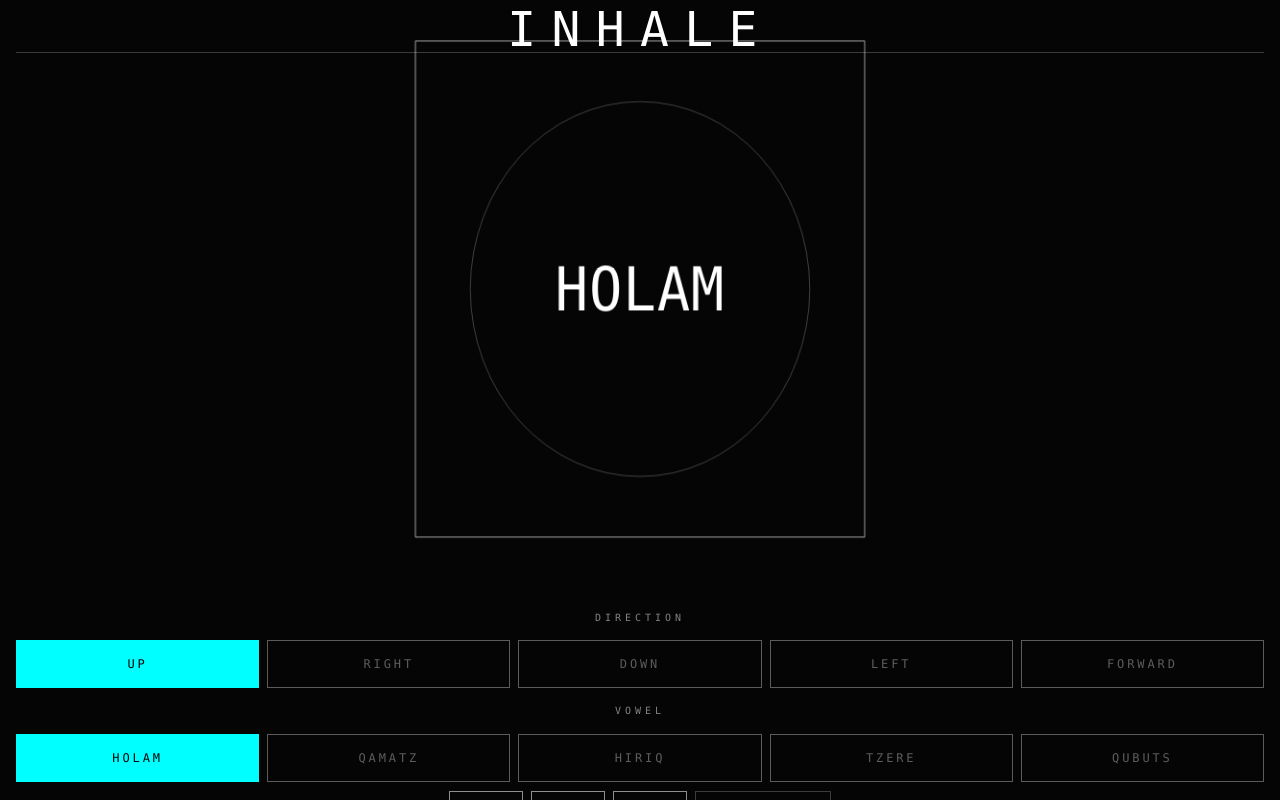
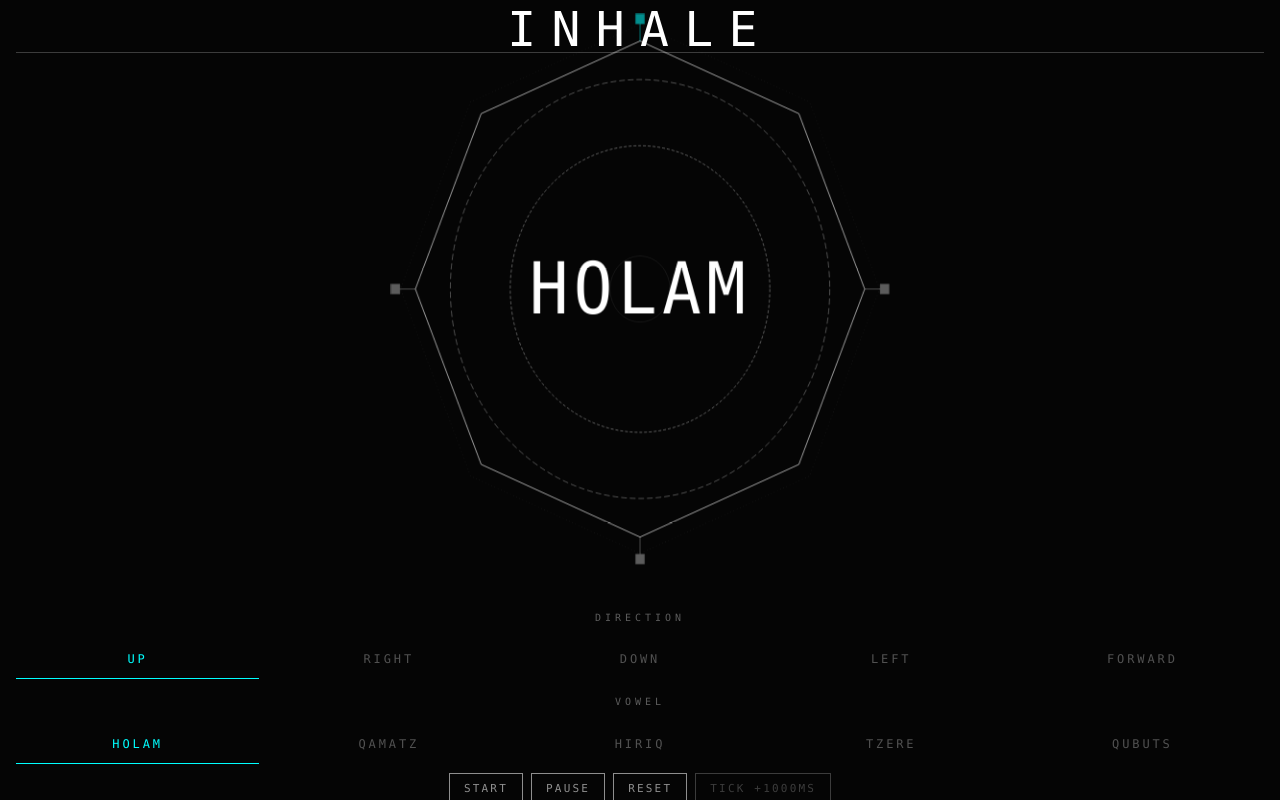
Before and after one commit to bookthief666/Abulafia.Exe, a React (Vite) app: page / in a window 1280 px wide. Built offline with nearby package versions, Linux system fonts and the light colour scheme.

Commit message:
feat(hud): implement layered SVG glyph engine and soften HUD borders

```diff
--- a/src/components/SomaticHud.tsx
+++ b/src/components/SomaticHud.tsx
@@ -28,6 +28,20 @@ const VOWELS: readonly Vowel[] = [
   'tzere',
   'qubuts',
 ]
+
+// Eight vertices around (50,50) at radius r, pointy-top (angle starts at -π/2).
+function octagonPoints(r: number): string {
+  const cx = 50
+  const cy = 50
+  const pts: string[] = []
+  for (let i = 0; i < 8; i++) {
+    const a = -Math.PI / 2 + (i * Math.PI) / 4
+    const x = cx + r * Math.cos(a)
+    const y = cy + r * Math.sin(a)
+    pts.push(`${x.toFixed(3)},${y.toFixed(3)}`)
+  }
+  return pts.join(' ')
+}
 
 const hudStyle: CSSProperties = {
   backgroundColor: BLACK,
@@ -133,7 +147,7 @@ const stripLabelStyle: CSSProperties = {
   fontFamily: MONO,
   fontSize: '10px',
   letterSpacing: '0.4em',
-  opacity: 0.5,
+  opacity: 0.35,
   textTransform: 'uppercase',
   color: WHITE,
 }
@@ -145,28 +159,28 @@ const stripStyle: CSSProperties = {
 }
 
 const cellBaseStyle: CSSProperties = {
-  border: `1px solid ${WHITE}`,
-  padding: '10px 6px',
+  padding: '6px 4px',
   textAlign: 'center',
   fontFamily: MONO,
   fontSize: '12px',
   letterSpacing: '0.24em',
   textTransform: 'uppercase',
   boxSizing: 'border-box',
+  transition: 'color 120ms ease-out, opacity 120ms ease-out',
 }
 
 const activeCellStyle: CSSProperties = {
   ...cellBaseStyle,
-  backgroundColor: CYAN,
-  borderColor: CYAN,
-  color: BLACK,
+  color: CYAN,
+  opacity: 1,
+  borderBottom: `1px solid ${CYAN}`,
 }
 
 const inactiveCellStyle: CSSProperties = {
   ...cellBaseStyle,
-  backgroundColor: BLACK,
   color: WHITE,
-  opacity: DIM_OPACITY,
+  opacity: 0.3,
+  borderBottom: '1px solid transparent',
 }
 
 const controlsRowStyle: CSSProperties = {
@@ -199,13 +213,12 @@ const telemetryStyle: CSSProperties = {
   display: 'grid',
   gridTemplateColumns: 'repeat(3, 1fr)',
   gap: '8px',
-  borderTop: '1px solid rgba(255,255,255,0.22)',
   paddingTop: '8px',
   fontFamily: MONO,
   fontSize: '10px',
   letterSpacing: '0.3em',
   textTransform: 'uppercase',
-  opacity: 0.45,
+  opacity: 0.35,
 }
 
 const telemetryCellStyle: CSSProperties = {
@@ -252,6 +265,45 @@ function directionStretch(d: Direction): { sx: number; sy: number } {
     default:
       return { sx: 1, sy: 1 }
   }
+}
+
+// Cardinal marker geometry inside the 100x100 viewBox. Each marker is a tick
+// pointing radially outward from (50,50), capped by a small square node.
+type Cardinal = 'up' | 'right' | 'down' | 'left'
+const CARDINALS: readonly Cardinal[] = ['up', 'right', 'down', 'left']
+
+function cardinalMarker(
+  c: Cardinal,
+  baseR: number,
+): { x1: number; y1: number; x2: number; y2: number; nx: number; ny: number } {
+  const tickLen = 4
+  const cx = 50
+  const cy = 50
+  let ux = 0
+  let uy = 0
+  switch (c) {
+    case 'up':
+      ux = 0
+      uy = -1
+      break
+    case 'right':
+      ux = 1
+      uy = 0
+      break
+    case 'down':
+      ux = 0
+      uy = 1
+      break
+    case 'left':
+      ux = -1
+      uy = 0
+      break
+  }
+  const x1 = cx + ux * baseR
+  const y1 = cy + uy * baseR
+  const x2 = cx + ux * (baseR + tickLen)
+  const y2 = cy + uy * (baseR + tickLen)
+  return { x1, y1, x2, y2, nx: x2, ny: y2 }
 }
 
 export function SomaticHud() {
@@ -304,20 +356,12 @@ export function SomaticHud() {
   // Breath-responsive frame geometry (SVG viewBox 0 0 100 100).
   // Inhale: frame contracts toward the center; stroke gathers force.
   // Exhale: frame releases outward; stroke intensifies (restrained) as it blooms.
-  let frameInset: number
   let frameStroke: number
   if (phase === 'inhale') {
-    frameInset = 5 + 15 * p
     frameStroke = 0.6 + 1.8 * p
   } else {
-    frameInset = 20 - 15 * p
     frameStroke = 1.2 + 0.9 * p
   }
-  const frameSize = 100 - 2 * frameInset
-
-  // Inner ring — counter-pulse, keeps the Bindu legible.
-  const ringR = phase === 'inhale' ? 34 - 8 * p : 26 + 8 * p
-  const ringStroke = phase === 'inhale' ? 0.4 + 0.8 * p : 1.2 - 0.6 * p
 
   // Core scale — progress-driven, no CSS transition.
   // Inhale contracts 1.00 -> 0.95 (tension). Exhale blooms 0.95 -> 1.06 (emanation).
@@ -336,6 +380,43 @@ export function SomaticHud() {
   // Snap-only attribute overrides (discrete, applied to SVG attrs).
   const frameStrokeRendered = frameStroke + (snap ? 0.6 : 0)
   const ringOpacityRendered = snap ? 1 : 0.6
+
+  // Continuous 0..1 across a full inhale+exhale cycle — drives orbital rotation
+  // across the phase boundary without a discontinuity in direction.
+  const cycleT = phase === 'inhale' ? 0.5 * p : 0.5 + 0.5 * p
+  const ringAngleA = 360 * cycleT
+  const ringAngleB = -360 * cycleT
+
+  // Orbital radii: tighten on inhale, expand on exhale.
+  const orbitOuterR = phase === 'inhale' ? 38 - 4 * p : 34 + 4 * p
+  const orbitInnerR = phase === 'inhale' ? 26 - 3 * p : 23 + 3 * p
+
+  // Dash arrays: compress on inhale, bloom on exhale.
+  const dashA =
+    phase === 'inhale'
+      ? `${(6 - 4 * p).toFixed(2)} ${(3 - 1.5 * p).toFixed(2)}`
+      : `${(2 + 4 * p).toFixed(2)} ${(1.5 + 1.5 * p).toFixed(2)}`
+  const dashB =
+    phase === 'inhale'
+      ? `${(3 - 2 * p).toFixed(2)} ${(2 - 1 * p).toFixed(2)}`
+      : `${(1 + 2 * p).toFixed(2)} ${(1 + 1 * p).toFixed(2)}`
+
+  // Containment octagon radius — breathes with phase.
+  const octR = phase === 'inhale' ? 45 - 3 * p : 42 + 3 * p
+
+  // Cyan intensity for the active directional marker — burns brighter on exhale.
+  const markerIntensity =
+    direction === 'forward'
+      ? 0
+      : phase === 'exhale'
+        ? 0.5 + 0.5 * p
+        : 0.55
+
+  // Bindu (center) emphasis when direction === 'forward'.
+  const binduAuraOpacity =
+    direction === 'forward' ? 0.6 + 0.4 * p : 0.25
+  const binduFontSize = direction === 'forward' ? 16 : 13
+  const binduEchoOpacity = phase === 'exhale' ? 0.18 + 0.25 * p : 0
 
   return (
     <div style={hudStyle}>
@@ -367,38 +448,120 @@ export function SomaticHud() {
                   aria-label={`Ritual core: vowel ${vowel}, direction ${direction}, phase ${phase}`}
                   style={{ ...coreStyle, filter: glow }}
                 >
-                  <rect
-                    x={frameInset}
-                    y={frameInset}
-                    width={frameSize}
-                    height={frameSize}
+                  {/* Segmented outer ring — structural texture. */}
+                  <polygon
+                    points={octagonPoints(octR + 3)}
+                    fill="none"
+                    stroke={WHITE}
+                    strokeWidth={0.4}
+                    strokeDasharray="0.5 3"
+                    vectorEffect="non-scaling-stroke"
+                    opacity={0.35}
+                  />
+
+                  {/* Containment frame — primary octagon. */}
+                  <polygon
+                    points={octagonPoints(octR)}
                     fill="none"
                     stroke={WHITE}
                     strokeWidth={frameStrokeRendered}
                     vectorEffect="non-scaling-stroke"
                   />
+
+                  {/* Cardinal directional markers — one lights CYAN when active. */}
+                  <g>
+                    {CARDINALS.map((c) => {
+                      const m = cardinalMarker(c, octR)
+                      const active = c === direction
+                      const color = active ? CYAN : WHITE
+                      const opacity = active ? markerIntensity : DIM_OPACITY
+                      return (
+                        <g key={c} opacity={opacity}>
+                          <line
+                            x1={m.x1}
+                            y1={m.y1}
+                            x2={m.x2}
+                            y2={m.y2}
+                            stroke={color}
+                            strokeWidth={0.8}
+                            vectorEffect="non-scaling-stroke"
+                          />
+                          <rect
+                            x={m.nx - 0.9}
+                            y={m.ny - 0.9}
+                            width={1.8}
+                            height={1.8}
+                            fill={color}
+                            stroke={color}
+                            strokeWidth={0.3}
+                            vectorEffect="non-scaling-stroke"
+                          />
+                        </g>
+                      )
+                    })}
+                  </g>
+
+                  {/* Outer orbital trace — dashed, rotating clockwise with the cycle. */}
+                  <g transform={`rotate(${ringAngleA} 50 50)`}>
                     <circle
                       cx={50}
                       cy={50}
-                    r={ringR}
+                      r={orbitOuterR}
                       fill="none"
                       stroke={WHITE}
-                    strokeWidth={ringStroke}
+                      strokeWidth={0.5}
+                      strokeDasharray={dashA}
                       vectorEffect="non-scaling-stroke"
                       opacity={ringOpacityRendered}
                     />
-                  {phase === 'inhale' && (
+                  </g>
+
+                  {/* Inner orbital trace — dashed, counter-rotating. */}
+                  <g transform={`rotate(${ringAngleB} 50 50)`}>
                     <circle
                       cx={50}
                       cy={50}
-                      r={ringR + 6}
+                      r={orbitInnerR}
                       fill="none"
                       stroke={WHITE}
-                      strokeWidth={0.3 + 0.9 * p}
+                      strokeWidth={0.7}
+                      strokeDasharray={dashB}
                       vectorEffect="non-scaling-stroke"
-                      opacity={0.35 * p}
+                      opacity={0.5 + (snap ? 0.5 : 0)}
                     />
+                  </g>
+
+                  {/* Bindu aura — faint halo that swells when direction === 'forward'. */}
+                  <circle
+                    cx={50}
+                    cy={50}
+                    r={6}
+                    fill="none"
+                    stroke={WHITE}
+                    strokeWidth={0.3}
+                    vectorEffect="non-scaling-stroke"
+                    opacity={binduAuraOpacity}
+                  />
+
+                  {/* Bindu echo — offset cyan duplicate, exhale-only drop-shadow without filters. */}
+                  {phase === 'exhale' && (
+                    <text
+                      x={50.6}
+                      y={50.6}
+                      textAnchor="middle"
+                      dominantBaseline="central"
+                      fill={CYAN}
+                      fontFamily={MONO}
+                      fontSize={binduFontSize}
+                      fontWeight={500}
+                      letterSpacing="0.08em"
+                      opacity={binduEchoOpacity}
+                    >
+                      {vowel.toUpperCase()}
+                    </text>
                   )}
+
+                  {/* Bindu sigil — the operative center. */}
                   <text
                     x={50}
                     y={50}
@@ -406,8 +569,9 @@ export function SomaticHud() {
                     dominantBaseline="central"
                     fill={WHITE}
                     fontFamily={MONO}
-                    fontSize={11}
+                    fontSize={binduFontSize}
                     fontWeight={500}
+                    letterSpacing="0.08em"
                   >
                     {vowel.toUpperCase()}
                   </text>
```
Lines whose indentation alone changed are shown as unchanged.
